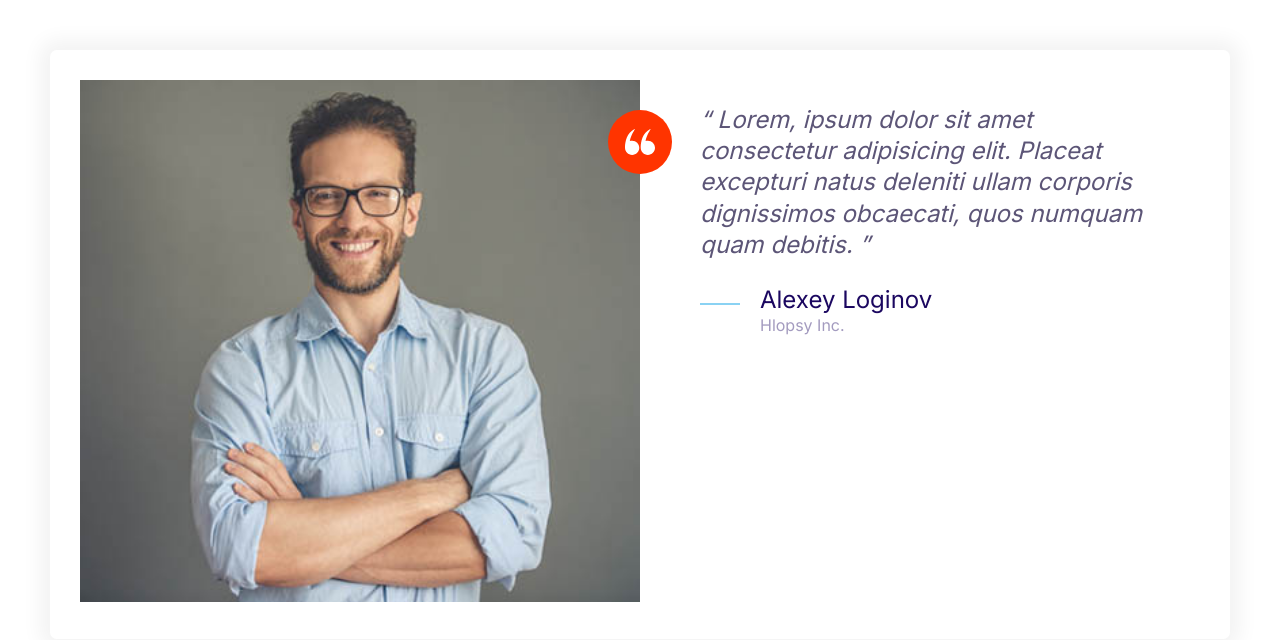
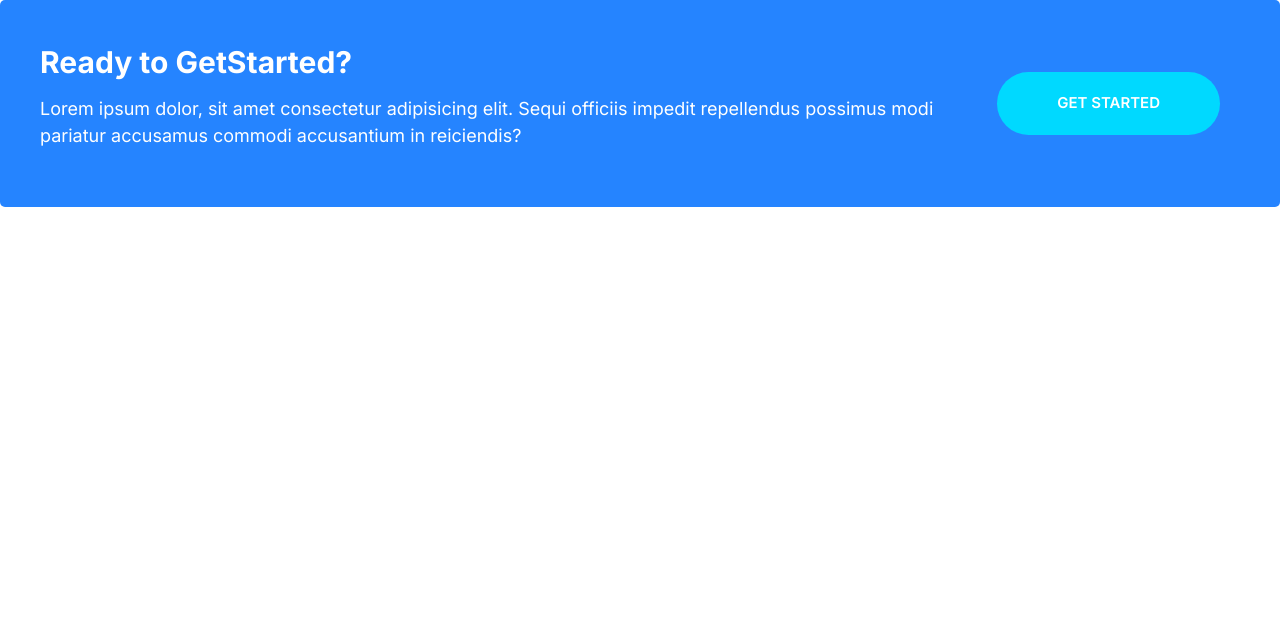
Before and after one commit to HantaAkai/Pet__Navive-Web-Site, a plain HTML site: page index.html in a window 1280 px wide. Drawn offline with Linux system fonts and the light colour scheme.

Commit message:
Build callout component.

```diff
--- a/css/styles.css
+++ b/css/styles.css
@@ -247,6 +247,11 @@ a {
   color: #fff;
 }
 
+.btn--stretched {
+  padding-left: 6rem;
+  padding-right: 6rem;
+}
+
 @media screen and (min-width: 1024px) {
   .btn {
     font-size: 1.5rem;
@@ -484,3 +489,44 @@ a {
     margin-left: 6rem;
   }
 }
+
+/* Callouts */
+.callout {
+  padding: 4rem;
+  border-radius: 5px;
+}
+
+.callout--primary {
+  background: var(--color-primary);
+  color: #fff;
+}
+
+.callout__heading {
+  color: #fff;
+  margin-top: 0;
+  font-size: 3rem;
+}
+
+.callout .btn {
+  justify-self: center;
+  align-self: center;
+}
+
+.callout__content {
+  text-align: center;
+}
+
+@media screen and (min-width: 768px) {
+  .callout .grid--1x2 {
+    grid-template-columns: 1fr auto;
+  }
+
+  .callout__content {
+    text-align: left;
+  }
+
+  .callout .btn {
+    justify-self: start;
+    margin: 0 2rem;
+  }
+}
--- a/index.html
+++ b/index.html
@@ -14,37 +14,18 @@
     <link rel="stylesheet" href="/css/normalize.css" />
     <link rel="stylesheet" href="/css/styles.css" />
   </head>
-  <body style="padding: 5rem">
-    <div class="card testimonial">
+  <body>
+    <div class="callout callout--primary">
       <div class="grid grid--1x2">
-        <div class="testimonial__image">
-          <img src="/images/testimonial.jpg" alt="A happy, smiling customer." />
-          <span class="icon-container icon-container--accent">
-            <svg class="icon icon--white icon--small">
-              <use xlink:href="images/sprite.svg#quotes"></use>
-            </svg>
-          </span>
+        <div class="callout__content">
+          <h2 class="callout__heading">Ready to GetStarted?</h2>
+          <p>
+            Lorem ipsum dolor, sit amet consectetur adipisicing elit. Sequi
+            officiis impedit repellendus possimus modi pariatur accusamus
+            commodi accusantium in reiciendis?
+          </p>
         </div>
-        <blockquote class="quote">
-          <p class="quote__text">
-            Lorem, ipsum dolor sit amet consectetur adipisicing elit. Placeat
-            excepturi natus deleniti ullam corporis dignissimos obcaecati, quos
-            numquam quam debitis.
-          </p>
-          <footer>
-            <div class="media">
-              <div class="media__image">
-                <svg class="icon icon--primary quote__line">
-                  <use xlink:href="images/sprite.svg#line"></use>
-                </svg>
-              </div>
-              <div class="media__body">
-                <h3 class="media__title quote__author">Alexey Loginov</h3>
-                <p class="quote__company">Hlopsy Inc.</p>
-              </div>
-            </div>
-          </footer>
-        </blockquote>
+        <a href="#" class="btn btn--secondary btn--stretched">Get Started</a>
       </div>
     </div>
   </body>
```
Also changed, not shown: Components/callout.html (added, +13 -0 lines).
